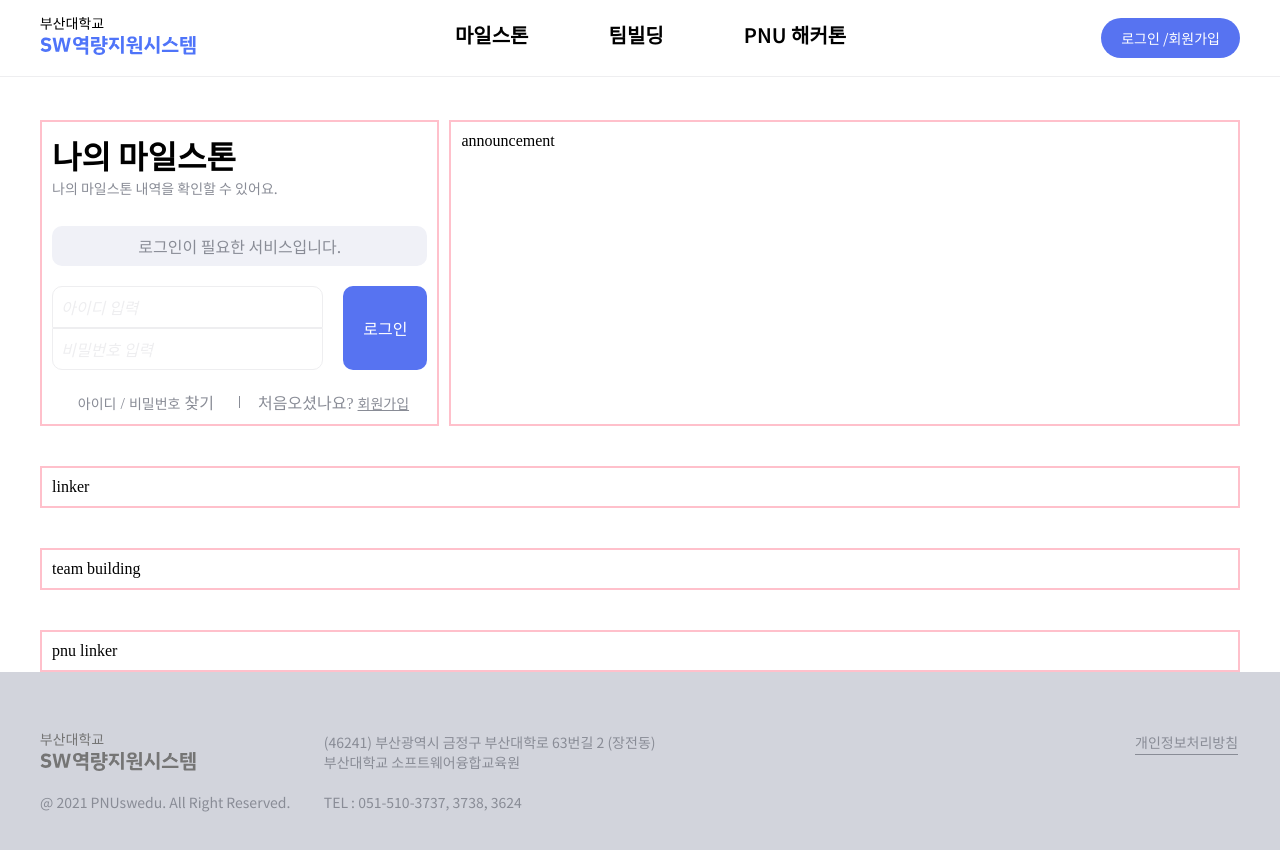
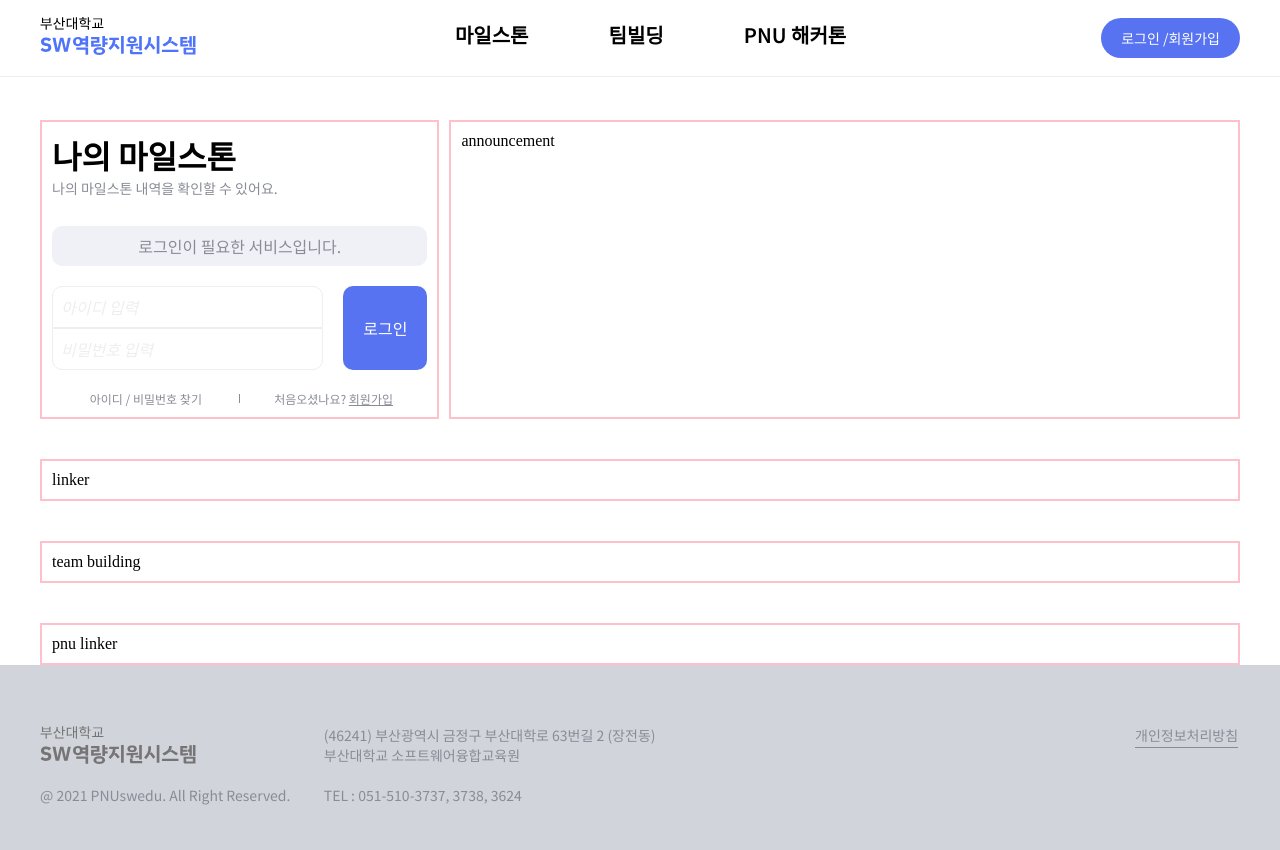
Before and after one commit to SW-CSS/sw-css, a Next.js app in the folder frontend/: page / in a window 1280 px wide. Shown: the top 850 px of the page. Built offline with nearby package versions, Linux system fonts and the light colour scheme.

Commit message:
design: 비밀번호/회원가입 관련 문구 크기 축소
#32

```diff
--- a/frontend/src/app/components/SignIn/index.tsx
+++ b/frontend/src/app/components/SignIn/index.tsx
@@ -1,3 +1,5 @@
+import { FONT_STYLE } from '@/adminConstants';
+
 import InputUserInfo from './components/InputUserInfo';
 import { AlertComment, Divisor, FindLink, SignUpLink, SuggestionComment } from './styled';
 
@@ -9,7 +11,7 @@ const SignIn = () => (
       <Divisor>
         <FindLink href="/find-id">아이디</FindLink> / <FindLink href="/find-pw">비밀번호</FindLink> 찾기
       </Divisor>
-      <div>
+      <div style={{ font: FONT_STYLE.xs }}>
         처음오셨나요? <SignUpLink href="/sign-up">회원가입</SignUpLink>
       </div>
     </SuggestionComment>
--- a/frontend/src/app/components/SignIn/styled.ts
+++ b/frontend/src/app/components/SignIn/styled.ts
@@ -15,12 +15,12 @@ export const AlertComment = styled.div`
 `;
 
 export const FindLink = styled(Link)`
-  font: ${FONT_STYLE.sm};
+  font: ${FONT_STYLE.xs};
   color: ${COLOR.comment};
 `;
 
 export const SignUpLink = styled(Link)`
-  font: ${FONT_STYLE.sm};
+  font: ${FONT_STYLE.xs};
   color: ${COLOR.comment};
   text-decoration: underline;
 `;
@@ -34,6 +34,7 @@ export const SuggestionComment = styled.div`
 
 export const Divisor = styled.div`
   position: relative;
+  font: ${FONT_STYLE.xs};
   z-index: 0;
 
   &::after {
```
